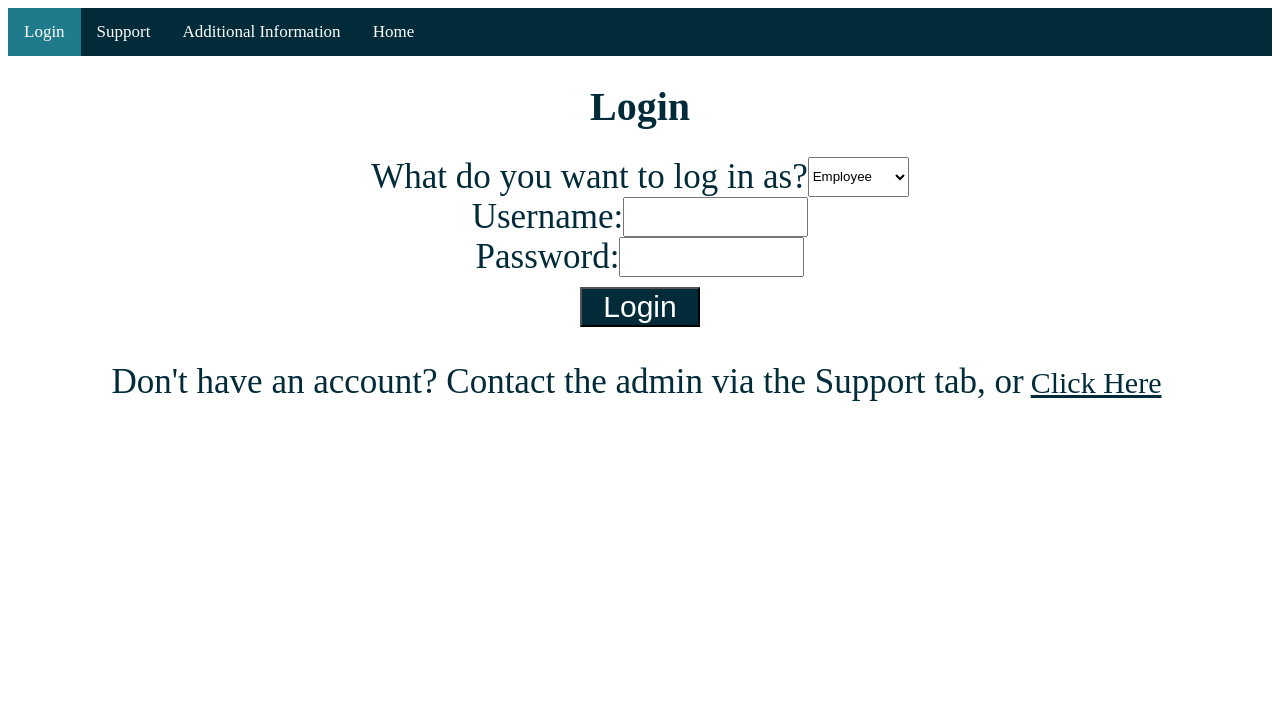
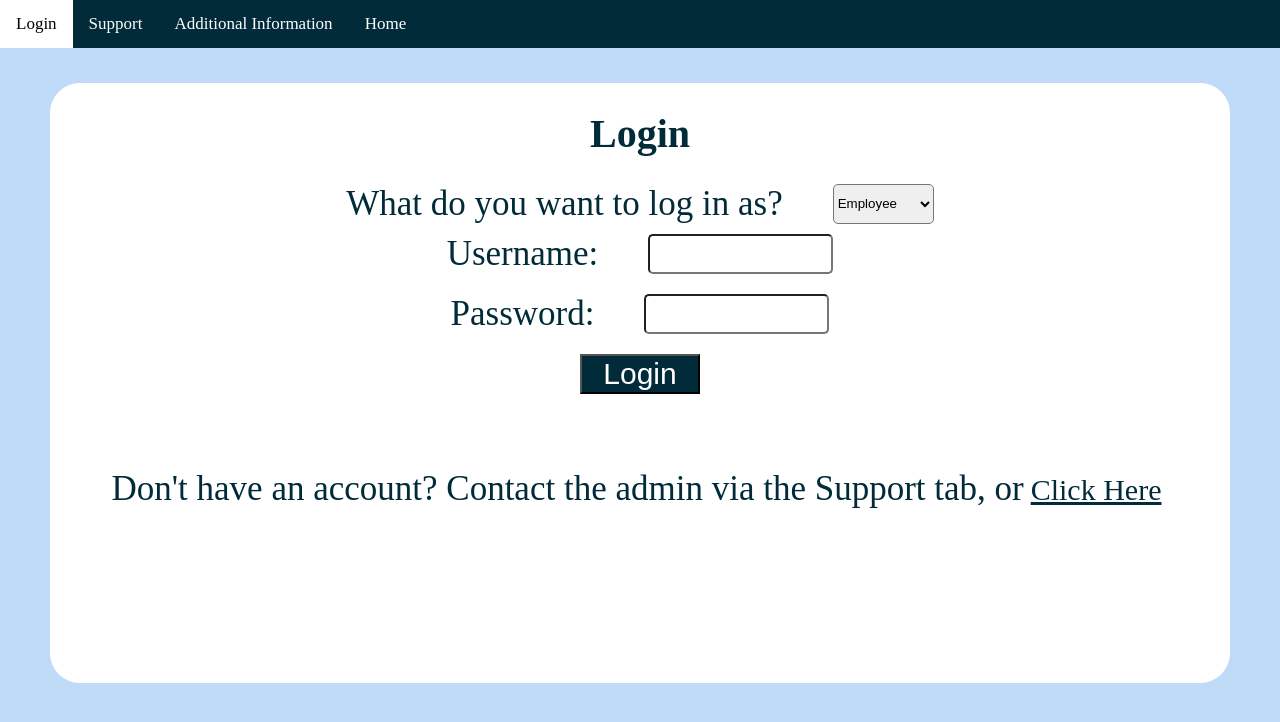
Before and after one commit to HunterSteiner/EquipManagement, a PHP site: page /HTML/login.html in a window 1280 px wide. Shown: the top 722 px of the page. Run offline with PHP 8.4, Linux system fonts and the light colour scheme.

Commit message:
Updated login page

```diff
--- a/CSS/Styles.css
+++ b/CSS/Styles.css
@@ -25,13 +25,17 @@ a{
     background-color: #1f7a8c;
 }
 .menuBar a:hover {
-    background-color: #Bfdbf7;
+    background-color: white;
     color: black;
 }
 
 .mainContent{
     display:flex;
     flex-direction: column;
+    background-color: white;
+    margin: 35px 50px;
+    height:600px;
+    border-radius: 30px;
 
 }
 h1{
@@ -68,3 +72,20 @@ form >div{
     background-color:#Bfdbf7;
     color: black;
 }
+body{
+    background-color: #Bfdbf7;
+    margin:0;
+}
+.inputGroup{
+    padding-top: 10px;
+    padding-bottom: 10px;
+}
+.helpSection{
+    padding-top:40px;
+}
+input[type="text"],select{
+    margin-left:50px;
+    border-radius: 5px;
+
+
+}
--- a/HTML/login.html
+++ b/HTML/login.html
@@ -1,13 +1,15 @@
 <!DOCTYPE html>
 <html lang="en">
+
 <head>
     <meta charset="utf-8">
     <title>Login</title>
-   <link rel="stylesheet" href="../CSS/Styles.css"/>
+    <link rel="stylesheet" href="../CSS/Styles.css" />
 </head>
+
 <body>
     <div class="menuBar">
-        <a class = "active" href="login.html">Login</a>
+        <a class="active" href="login.html">Login</a>
         <a href="support.html">Support</a>
         <a href="info.html">Additional Information</a>
         <a href="home.html">Home</a>
@@ -23,12 +25,12 @@
                     <option value="Administrator">Administrator</option>
                 </select>
             </div>
-            <div>
+            <div class="inputGroup">
                 <label for="userName">Username:</label>
                 <input type="text" name="userName" id="userName">
             </div>
 
-            <div>
+            <div class="inputGroup">
                 <label for="password">Password:</label>
                 <input type="text" name="password" id="password">
             </div>
@@ -36,7 +38,8 @@
                 <input type="submit" value="Login">
             </div>
             <div class="helpSection">
-                <p>Don't have an account? Contact the admin via the Support tab, or <a href="support.html">Click Here</a></p>
+                <p>Don't have an account? Contact the admin via the Support tab, or <a href="support.html">Click
+                        Here</a></p>
             </div>
 
         </form>
```
Lines whose indentation alone changed are shown as unchanged.
